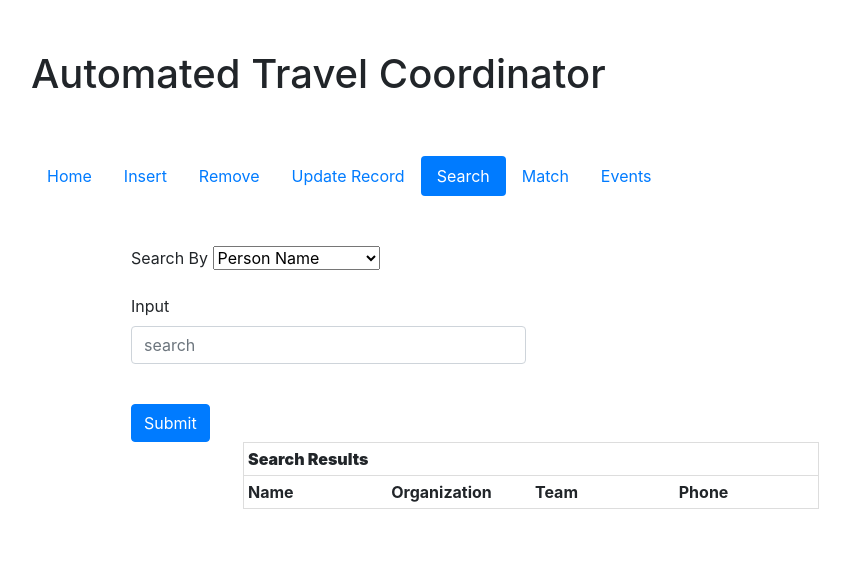
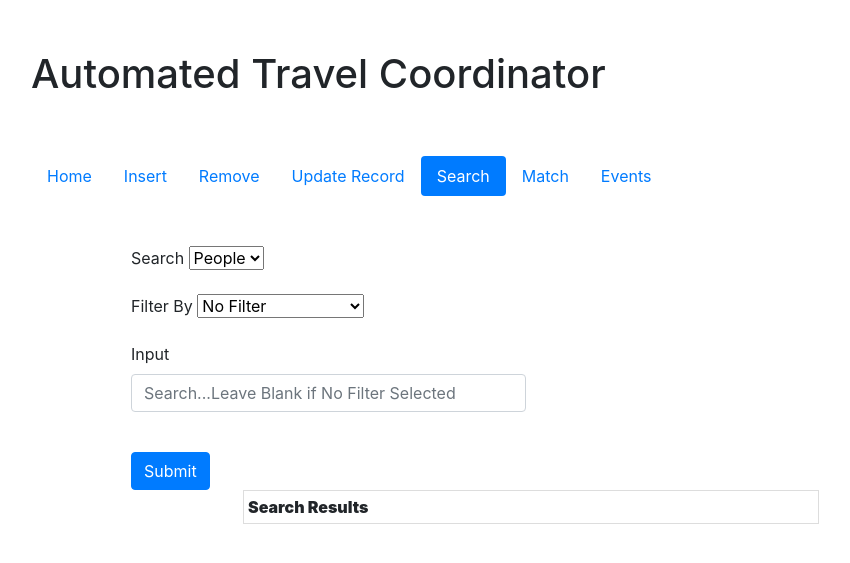
Before and after one commit to jmgamer12/CarFinder, a Django app: page /search/ in a window 1280 px wide. Shown: the top 563 px of the page, without its empty margins (109-959 px from the left). Run offline with Django 3.2, Linux system fonts and the light colour scheme; lists and menus that the app fills with data are empty; some libraries are stand-ins or nearby versions.

Commit message:
more search queries

```diff
--- a/FindCar/views.py
+++ b/FindCar/views.py
@@ -306,23 +306,48 @@
     cursor = connection.cursor()
     query_input = request.POST.get('inputName')
     search_by = request.POST.get('query_select')
-    person_list=[]
+    search=request.POST.get('query_category')
+    list=[]
+    output=""
     print("Search By", search_by)
     print("Query Input", query_input)
-    if(search_by=="Person"):
-        cursor.execute("SELECT * FROM findcar_person WHERE p_name='{}'".format(query_input))
-    elif(search_by=="Team"):
-        cursor.execute("SELECT * FROM findcar_person WHERE team='{}'".format(query_input))
-    elif(search_by=="Org"):
-        cursor.execute("SELECT * FROM findcar_person, findcar_organization WHERE findcar_organization.org_name='{}' AND findcar_organization.id=findcar_person.org_id;".format(query_input))
+    if(search=="People"):
+        if(search_by=="Name"):
+            cursor.execute("SELECT * FROM findcar_person WHERE p_name='{}'".format(query_input))
+        elif(search_by=="Team"):
+            cursor.execute("SELECT * FROM findcar_person WHERE team='{}'".format(query_input))
+        elif(search_by=="Org"):
+            cursor.execute("SELECT * FROM findcar_person, findcar_organization WHERE findcar_organization.org_name='{}' AND findcar_organization.id=findcar_person.org_id;".format(query_input))
+        elif(search_by=="All"):
+            cursor.execute("SELECT * FROM findcar_person")
+
+    elif(search=="Cars"):
+        if(search_by=="Name"):
+            cursor.execute("SELECT * FROM findcar_person P, findcar_car C, findcar_driver D WHERE P.id=D.PID_id AND C.id=D.CID_id AND P.p_name='{}'".format(query_input))
+        elif(search_by=="Team"):
+            cursor.execute("SELECT * FROM findcar_person P, findcar_car C, findcar_driver D WHERE P.id=D.PID_id AND C.id=D.CID_id AND P.team='{}'".format(query_input))
+        elif(search_by=="Org"):
+            cursor.execute("SELECT * FROM findcar_person P, findcar_car C, findcar_driver D, findcar_organization O WHERE P.id=D.PID_id AND C.id=D.CID_id AND O.org_name='{}' AND O.id=P.org_id;".format(query_input))
+        elif(search_by=="All"):
+            cursor.execute("SELECT * FROM findcar_person P, findcar_car C, findcar_driver D WHERE P.id=D.PID_id AND C.id=D.CID_id")
     try:
-        for result_set in cursor.fetchall():
-            PersonTup = namedtuple('PersonTup', 'id p_name phone team departTime org_id')
-            person_i = PersonTup(result_set[0], result_set[1], result_set[2], result_set[3], result_set[4], result_set[5])
-            person_list.append(person_i)
-        context = {'objects': person_list, "search_page": "active"}
+
+        if(search=="Cars"):
+            for result_set in cursor.fetchall():
+                CarTup = namedtuple('CarTup', 'p_id p_name phone team departTime org_id is_driver car_id numSeats timeDepart make model year')
+                car_i = CarTup(result_set[0], result_set[1], result_set[2], result_set[3], result_set[4], result_set[5], result_set[6], result_set[7], result_set[8], result_set[9], result_set[10], result_set[11], result_set[12])
+                list.append(car_i)
+            output="Car"
+
+        else:
+            for result_set in cursor.fetchall():
+                PersonTup = namedtuple('PersonTup', 'id p_name phone team departTime org_id is_driver')
+                person_i = PersonTup(result_set[0], result_set[1], result_set[2], result_set[3], result_set[4], result_set[5], result_set[6])
+                list.append(person_i)
+            output="Person"
+
+        context = {'objects': list, 'output': output, "search_page": "active"}
         print(result_set)
-
     except my.DataError:
         print("DataError")
     except my.ProgrammingError:
--- a/Templates/search.html
+++ b/Templates/search.html
@@ -5,8 +5,19 @@
             {% csrf_token %}
             <div class="form-row">
               <div class="form-group col-md-6">
-                  <label for="search_query">Search By</label>
+                  <label for="search_category">Search</label>
+                  <select name="query_category">
+                      <option value="People"> People</option>
+                      <option value="Cars"> Cars</option>
+                  </select>
+                 <!-- <input type="text" class = "form-control" id="inputOrg" name ="orgInput" placeholder="Organization"> -->
+              </div>
+            </div>
+            <div class="form-row">
+              <div class="form-group col-md-6">
+                  <label for="search_query">Filter By</label>
                   <select name="query_select">
+                    <option value="All"> No Filter </option>
                       <option value="Person"> Person Name</option>
                       <option value="Org"> Organization Name</option>
                       <option value="Team"> Team Name</option>
@@ -20,7 +31,7 @@
 
                 <div class="form-group col-md-6">
                     <label for="inputName">Input</label>
-                    <input type="text" name="inputName" class = "form-control" id="inputName" placeholder="search">
+                    <input type="text" name="inputName" class = "form-control" id="inputName" placeholder="Search...Leave Blank if No Filter Selected">
                 </div>
 
             </div>
```
Also changed, not shown: other parts of Templates/search.html (+29 -2 lines).
